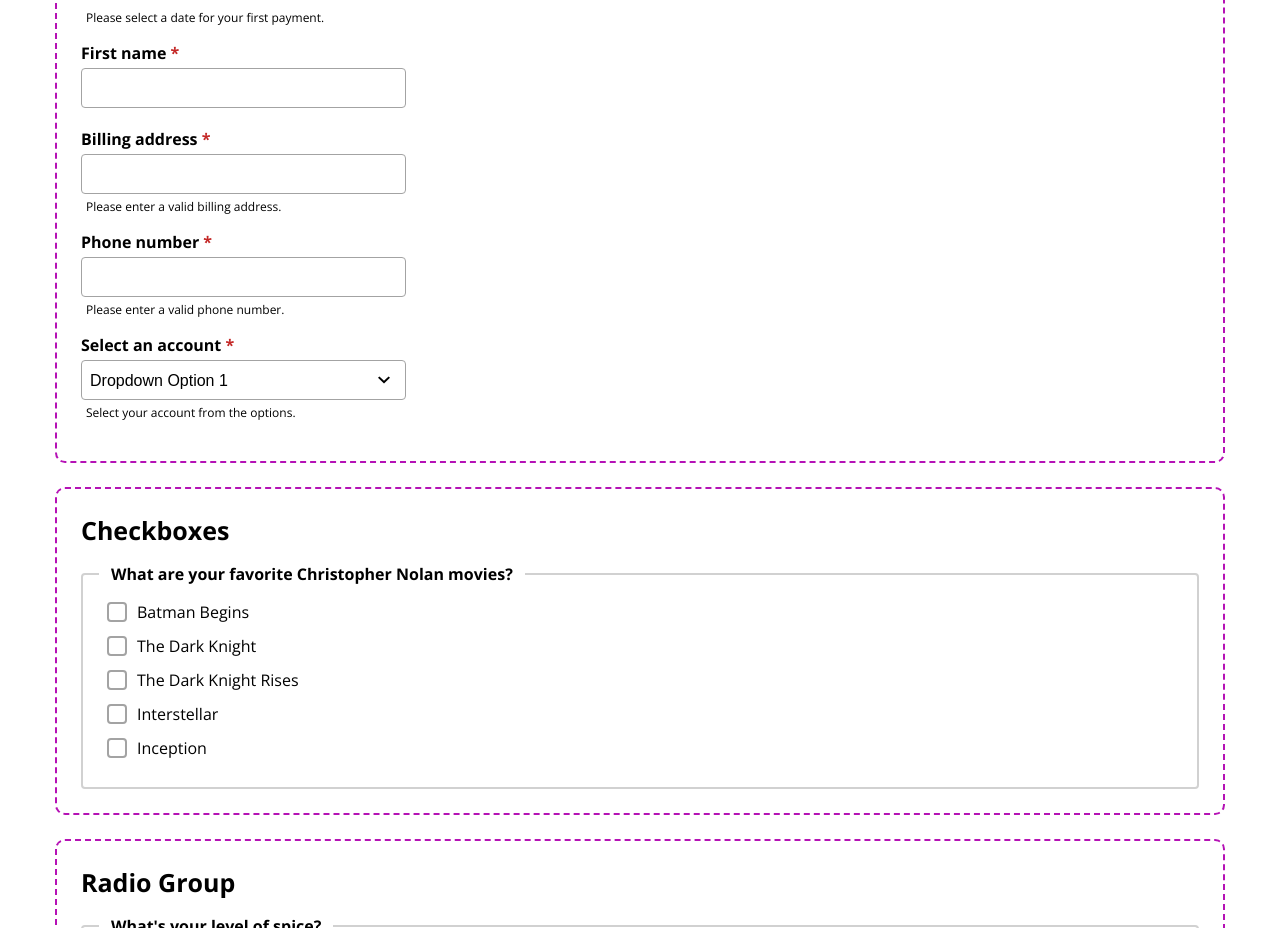
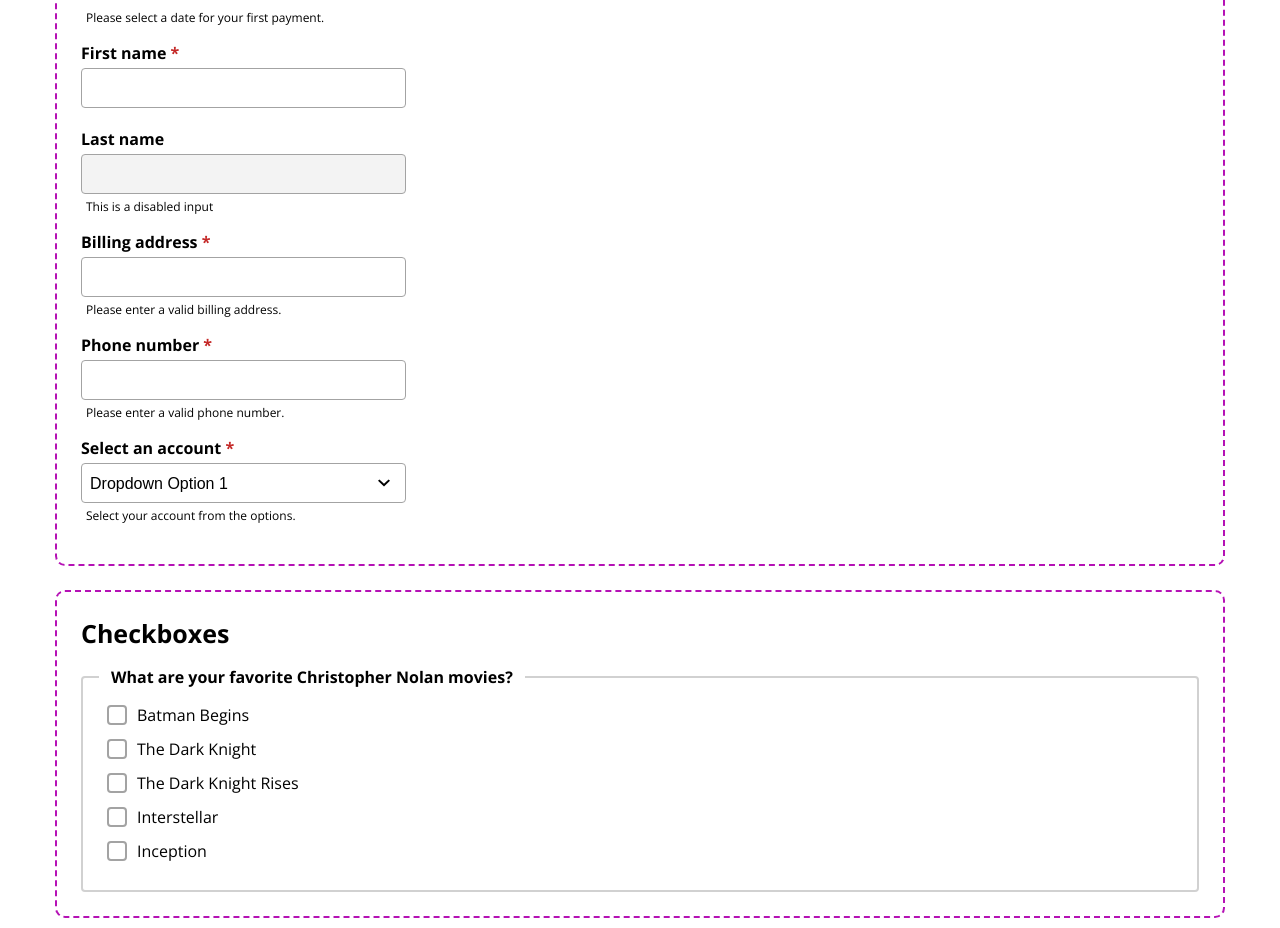
Before and after one commit to Billybobchops/design-system, a Next.js app: page / in a window 1280 px wide. Shown: the part 3200-4128 px from the top of the page. Built offline with nearby package versions, Linux system fonts and the light colour scheme.

Commit message:
add disabled input to story

```diff
--- a/src/components/Input.module.scss
+++ b/src/components/Input.module.scss
@@ -6,6 +6,8 @@
 }
 
 .input {
+	@include mobile-100-w;
+
 	border: variables.$input-border;
 	border-radius: variables.$input-border-radius;
 	font-size: variables.$input-font-size;
@@ -22,7 +24,13 @@
 		border: variables.$input-border-hover;
 	}
 
-	@include mobile-100-w;
+	&:disabled {
+		background-color: variables.$utility-neutral-05;
+
+		&:hover {
+			border: variables.$input-border;
+		}
+	}
 }
 
 .input[aria-invalid='true'] {
--- a/src/components/Input.tsx
+++ b/src/components/Input.tsx
@@ -9,7 +9,7 @@ interface InputProps {
     label: string;
     name: string;
     required: boolean;
-	type: 'text' | 'tel';
+	type: 'text' | 'tel' | 'number';
 }
 
 const Input: React.FC<InputProps> = ({
--- a/src/components/Symbols.tsx
+++ b/src/components/Symbols.tsx
@@ -276,7 +276,7 @@ export const MenuClose: React.FC<SymbolProps> = ({ fill = variables.$utilityNeut
             viewBox='0 0 20 20'
             fill='none'
 		>
-            <g clip-path='url(#clip0_6408_224)'>
+            <g clipPath='url(#clip0_6408_224)'>
                 <path
                     d='M15.25 4.75831C14.925 4.43331 14.4 4.43331 14.075 4.75831L9.99998 8.82498L5.92498 4.74998C5.59998 4.42498 5.07498 4.42498 4.74998 4.74998C4.42498 5.07498 4.42498 5.59998 4.74998 5.92498L8.82498 9.99998L4.74998 14.075C4.42498 14.4 4.42498 14.925 4.74998 15.25C5.07498 15.575 5.59998 15.575 5.92498 15.25L9.99998 11.175L14.075 15.25C14.4 15.575 14.925 15.575 15.25 15.25C15.575 14.925 15.575 14.4 15.25 14.075L11.175 9.99998L15.25 5.92498C15.5666 5.60831 15.5666 5.07498 15.25 4.75831Z'
                     fill={fill}
--- a/src/style-guide/InputStory.tsx
+++ b/src/style-guide/InputStory.tsx
@@ -18,6 +18,14 @@ const InputStory = () => {
                 label='First name'
                 name='firstName'
                 required={true}
+                type='text'
+            />
+            <Input
+				disabled={true}
+				helperText='This is a disabled input'
+                label='Last name'
+                name='lastName'
+                required={false}
                 type='text'
             />
             <Input
```
